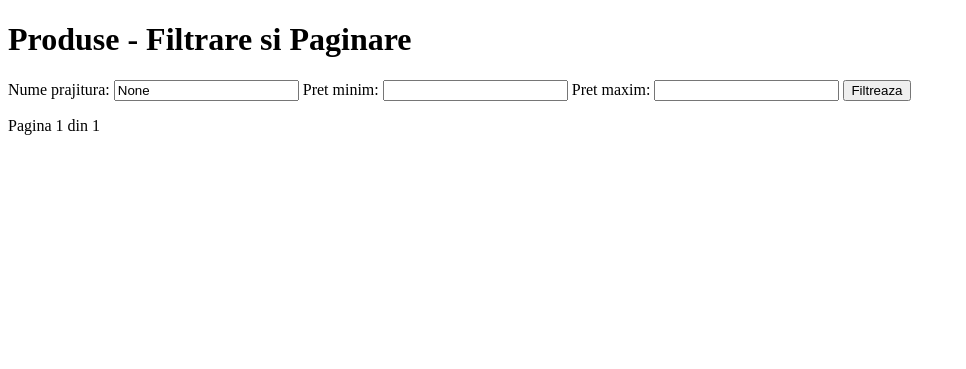
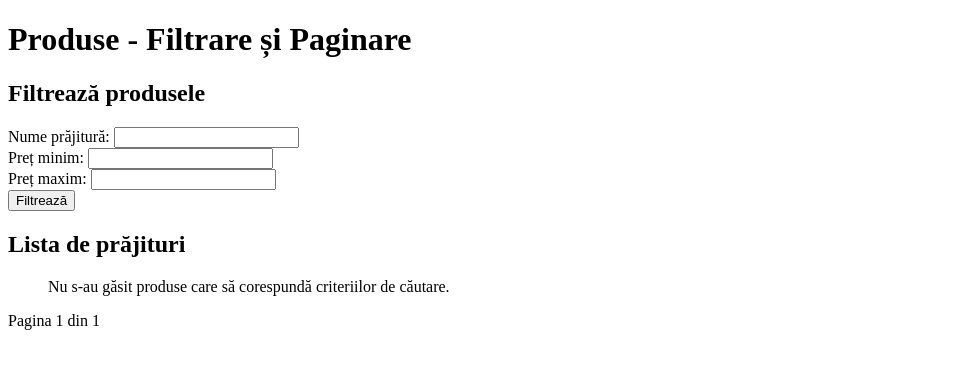
Before and after one commit to davide-perli/Pufic-Shop, a Django app: page /produse in a window 1280 px wide. Shown: the top 369 px of the page, without its empty margins (0-966 px from the left). Run offline with Django 5.2, Linux system fonts and the light colour scheme; data that the repository does not hold is empty.

Commit message:
Adaugare forms

```diff
--- /dev/null
+++ b/Gelaterie/forms.py
@@ -0,0 +1,48 @@
+from django import forms
+from datetime import date
+
+class PrajituriFilterForm(forms.Form):
+    nume = forms.CharField(required=False, label='Nume prăjitură')
+    pret_min = forms.DecimalField(required=False, label='Preț minim', decimal_places=2)
+    pret_max = forms.DecimalField(required=False, label='Preț maxim', decimal_places=2)
+
+class ContactForm(forms.Form):
+    nume = forms.CharField(max_length = 10, label = 'Nume', required = True)
+    prenume = forms.CharField(label = 'Prenume', required = True)
+    data_nasterii = forms.DateField(label = 'Data nasterii', required = True)
+    email = forms.EmailField(label = 'Email', required = True)
+    confirm_email = forms.EmailField(label='Confirmare Email')
+    optiuni_mesaj = (
+        ("RECLAMATIE", "reclamatie"),
+        ("INTREBARE", "intrebare"),
+        ("REVIEW", "review"),
+        ("CERERE", "cerere"),
+        ("PROGRAMARE", "programare"),
+    )
+    tip_mesaj = forms.ChoiceField(choices = optiuni_mesaj, label = 'Tip mesaj')
+    subiect = forms.CharField(label = 'Subiect', required = True)
+    zile_asteptare = forms.IntegerField(label = 'Minim zile asteptare')
+    mesaj = forms.CharField(label = 'Mesaj')
+
+    def clean_email(self):
+        cleaned_data = super().clean()
+        email = cleaned_data.get("email")
+        confirm_email = cleaned_data.get("confirm_email")
+        if email and confirm_email and email != confirm_email:
+            raise forms.ValidationError("Adresele de email nu coincid.")
+
+    def clean_zile(self):
+        zile_asteptare = self.cleaned_data.get('zile_asteptare')
+        if  zile_asteptare < 0:
+            raise forms.ValidationError("Numarul minim de zile de asteptare trebuie sa fie mai mare ca 0")
+        return zile_asteptare
+
+    def clean_data_nasterii(self):
+        data_nasterii = self.cleaned_data.get('data_nasterii')
+        if data_nasterii:
+            today = date.today()
+            age = today.year - data_nasterii.year
+
+            if age < 18:
+                raise forms.ValidationError("Trebuie sa fii major (18+) pentru a completa acest formular.")
+        return data_nasterii
--- a/Gelaterie/templates/display_products.html
+++ b/Gelaterie/templates/display_products.html
@@ -5,32 +5,45 @@
     <title>Produse - Gelaterie</title>
 </head>
 <body>
-    <h1>Produse - Filtrare si Paginare</h1>
+    <header>
+        <h1>Produse - Filtrare și Paginare</h1>
+    </header>
 
     <!-- Formular pentru filtre -->
+    <section id="filtre-produs">
+        <h2>Filtrează produsele</h2>
         <form method="get">
-        <label for="nume">Nume prajitura:</label>
-        <input type="text" id="nume" name="nume" value="{{ nume }}">
-
-        <label for="pret_min">Pret minim:</label>
-        <input type="number" id="pret_min" name="pret_min" step="0.01" value="{{ pret_min }}">
-
-        <label for="pret_max">Pret maxim:</label>
-        <input type="number" id="pret_max" name="pret_max" step="0.01" value="{{ pret_max }}">
-
-        <button type="submit">Filtreaza</button>
+            <div class="form-group">
+                <label for="nume">Nume prăjitură:</label>
+                <input type="text" id="nume" name="nume" value="{{ form.cleaned_data.nume }}"> <!-- Patrez valorile introduse in campul de filtrare (raman datele la refresh)-->
+            </div>
+            <div class="form-group">
+                <label for="pret_min">Preț minim:</label>
+                <input type="number" id="pret_min" name="pret_min" step="0.50" value="{{ form.cleaned_data.pret_min }}">
+            </div>
+            <div class="form-group">
+                <label for="pret_max">Preț maxim:</label>
+                <input type="number" id="pret_max" name="pret_max" step="0.50" value="{{ form.cleaned_data.pret_max }}">
+            </div>
+            <button type="submit">Filtrează</button>
         </form>
+    </section>
 
     <!-- Afisarea prajiturilor -->
+    <section id="lista-prajituri">
+        <h2>Lista de prăjituri</h2>
         <ul>
             {% for prajitura in page_obj %}
                 <li>
                     <h3>{{ prajitura.nume_prajitura }}</h3>
-                <p><strong>Pret:</strong> {{ prajitura.info.pret }}</p>
+                    <p><strong>Preț:</strong> {{ prajitura.info.pret }}</p>
                     <p><strong>Descriere:</strong> {{ prajitura.info.descriere }}</p>
                 </li>
+            {% empty %}
+                <p>Nu s-au găsit produse care să corespundă criteriilor de căutare.</p>
             {% endfor %}
         </ul>
+    </section>
 
     <!-- Paginare -->
     <div class="pagination">
--- a/Gelaterie/urls.py
+++ b/Gelaterie/urls.py
@@ -16,5 +16,6 @@
     path("sponsori", views.sponsori, name="sponsori"),
     path("magazine", views.magazine, name="magazine"),
     path("informatii", views.informatii, name="informatii"),
-    path('produse', views.display_products, name='display_products')
+    path('produse', views.display_products, name='display_products'),
+    path('contact', views.contact_view, name = "contact_view")
 ]
--- a/Gelaterie/views.py
+++ b/Gelaterie/views.py
@@ -1,7 +1,9 @@
 from django.http import HttpResponse
 from Gelaterie.models import Adresa, Alergeni, Bauturi, Inghetata, Biscuite, Prajituri, Torturi_Inghetata, Meniu, Comanda, Informatii, Sponsor, Magazine
 from django.core.paginator import Paginator
-from django.shortcuts import render
+from django.shortcuts import render, redirect
+from .forms import PrajituriFilterForm
+from  .forms import ContactForm
 
 def home(request):
     return HttpResponse("Salut")
@@ -156,13 +158,17 @@
     return render(request, 'store.html', context)
 
 def display_products(request):
+    #Initializare cu date din request
+    form = PrajituriFilterForm(request.GET)
+
     # Preluam query parameters pentru filtre din URL
-    nume = request.GET.get('nume')
-    pret_min = request.GET.get('pret_min')
-    pret_max = request.GET.get('pret_max')
+    prajituri = Prajituri.objects.all()
+    if form.is_valid():
+        nume = form.cleaned_data.get('nume')
+        pret_min = form.cleaned_data.get('pret_min')
+        pret_max = form.cleaned_data.get('pret_max')
 
-    # Construim queryset-ul pentru Prajituri, aplicand filtrele specificate
-    prajituri = Prajituri.objects.all()
+    # Construim queryset-ul pentru Prajituri, cu filtrele specificate
     if nume:
         prajituri = prajituri.filter(nume_prajitura__icontains=nume)  # Cautare partiala dupa nume, fara problema de capitalizare
     if pret_min:
@@ -177,8 +183,18 @@
 
     context = {
         'page_obj': page_obj,
-        'nume': nume,
-        'pret_min': pret_min,
-        'pret_max': pret_max,
+        'form' : form,
     }
     return render(request, 'display_products.html', context)
+
+def contact_view(request):
+    if request.method == 'POST':
+        form = ContactForm(request.POST)
+        if form.is_valid():
+            nume = form.cleaned_data['nume']
+            email = form.cleaned_data['email']
+            mesaj = form.cleaned_data['mesaj']
+            return redirect('mesaj_trimis')
+    else:
+        form = ContactForm()
+    return render(request, 'contact.html', {'form': form})
```
Also changed, not shown: Gelaterie/models.py (line endings or trailing spaces), Gelaterie/templates/contact.html (added). Lines whose indentation alone changed are shown as unchanged.
